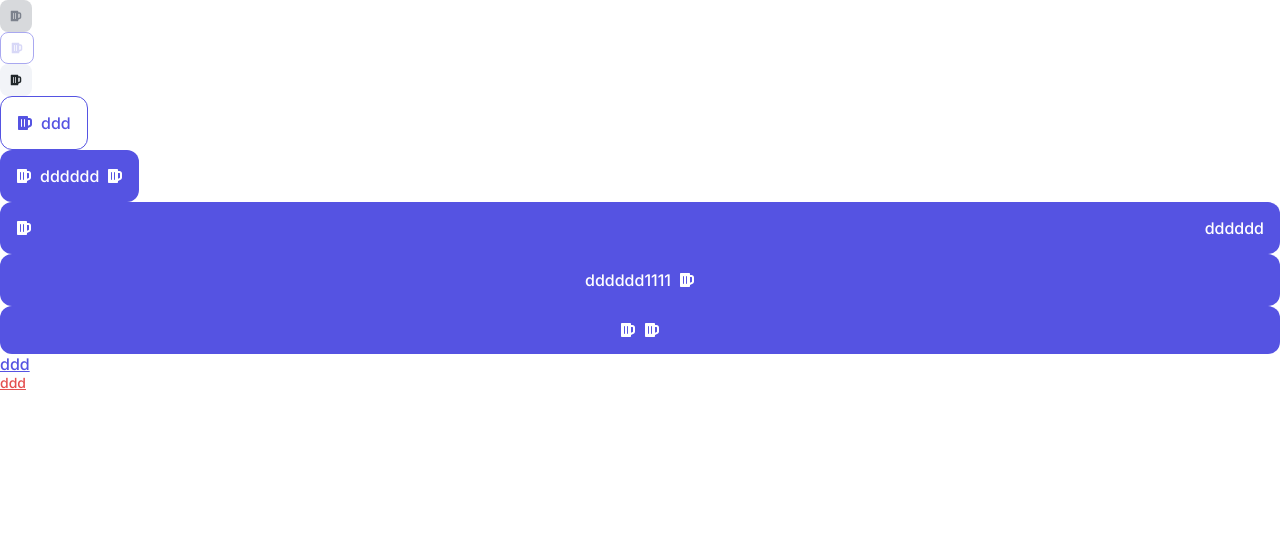
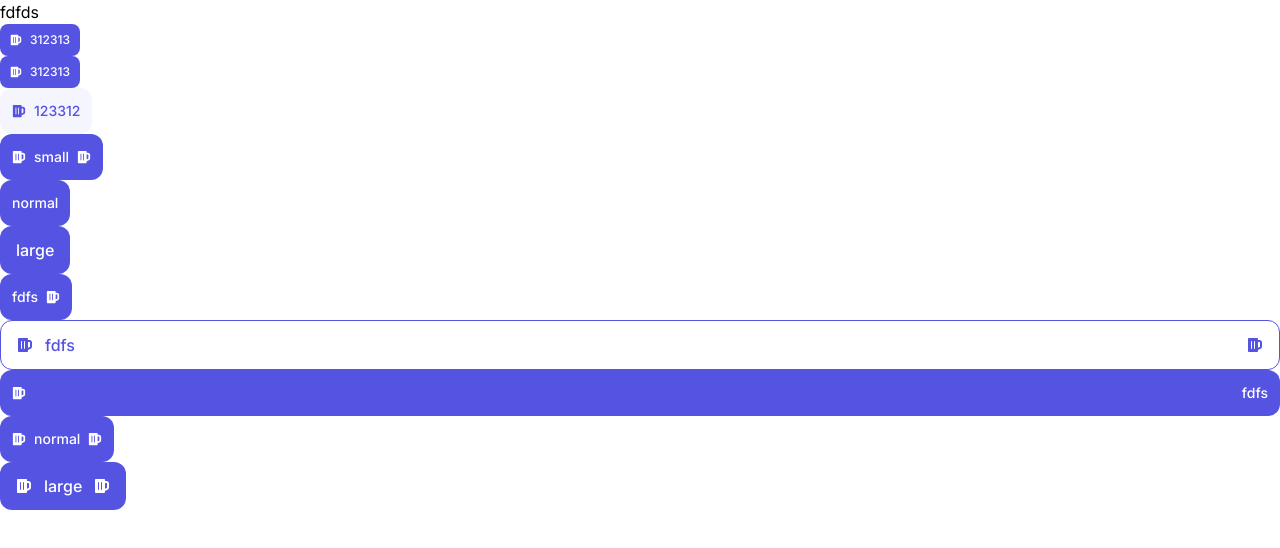
Before and after one commit to minki3/next_practice, a Next.js app: page / in a window 1280 px wide. Shown: the top 548 px of the page. Built offline with nearby package versions, Linux system fonts and the light colour scheme.

Commit message:
Feat:Button컴포넌트 리팩토링

```diff
--- a/src/app/components/ButtonComponent.tsx
+++ b/src/app/components/ButtonComponent.tsx
@@ -1,22 +1,20 @@
 import React, { ReactNode } from "react";
-import LabelButton from "./LabelButton";
-import PrimaryButton from "./PrimaryButton";
-import TextButton from "./TextButton";
+import SmallButton from "./SmallButton";
+import NormalButton from "./NormalButton";
+import LargeButton from "./LargeButton";
 
 interface ButtonComponent {
-  buttonType: "label" | "primary" | "text";
+  size: "small" | "normal" | "large";
   text?: string;
   icon?: ReactNode;
   secondIcon?: ReactNode;
   type?: "primary" | "secondary" | "white";
-  size?: "small" | "normal" | "large";
   disabled?: boolean;
   fullWidth?: boolean;
   align?: "left" | "right";
 }
 
 export default function ButtonComponent({
-  buttonType,
   text,
   icon,
   secondIcon,
@@ -26,36 +24,43 @@ export default function ButtonComponent({
   fullWidth = false,
   align = "left",
 }: ButtonComponent) {
-  const buttonTypeStyle = (buttonType: string) => {
-    switch (buttonType) {
-      case "label":
+  const buttonSize = (size: string) => {
+    switch (size) {
+      case "small":
         return (
-          <LabelButton
+          <SmallButton
             text={text}
             icon={icon}
             disabled={disabled}
             type={type}
           />
         );
-      case "primary":
+      case "normal":
         return (
-          <PrimaryButton
+          <NormalButton
             text={text}
-            type={type}
-            size={size}
             align={align}
             fullWidth={fullWidth}
             icon={icon}
             secondIcon={secondIcon}
             disabled={disabled}
+            type={type}
           />
         );
-      case "text":
+      case "large":
         return (
-          <TextButton text={text} type={type} size={size} disabled={disabled} />
+          <LargeButton
+            text={text}
+            align={align}
+            fulllWidth={fullWidth}
+            icon={icon}
+            secondIcon={secondIcon}
+            disabled={disabled}
+            type={type}
+          />
         );
     }
   };
 
-  return <>{buttonTypeStyle(buttonType)}</>;
+  return <>{buttonSize(size)}</>;
 }
--- a/src/app/components/Introduce.tsx
+++ b/src/app/components/Introduce.tsx
@@ -1,6 +1,6 @@
 import Image from "next/image";
 import Button from "./Button";
-import LabelButton from "./LabelButton";
+import LabelButton from "./SmallButton";
 export default function Introduce() {
   return <nav className=""></nav>;
 }
--- /dev/null
+++ b/src/app/components/LargeButton.tsx
@@ -0,0 +1,72 @@
+import React, { ReactNode } from "react";
+
+interface LargeButtonType {
+  text?: string;
+  type?: "primary" | "secondary" | "white";
+  align?: "left" | "right";
+  fulllWidth?: boolean;
+  icon?: ReactNode;
+  secondIcon?: ReactNode;
+  disabled?: boolean;
+}
+
+export default function LargeButton({
+  text,
+  type = "primary",
+  align = "left",
+  fulllWidth = false,
+  icon,
+  secondIcon,
+  disabled = false,
+}: LargeButtonType) {
+  const primary = "bg-purple400 text-white hover:bg-purple500";
+  const secondary =
+    "bg-white border border-solid border-purple400 text-purple400 hover:bg-purple200 disabled:border-none";
+
+  const buttonColor = (type: string) => {
+    switch (type) {
+      case "primary":
+        return `${primary}`;
+      case "secondary":
+        return `${secondary}`;
+      case "white":
+        throw new Error(`no color : ${type}`);
+    }
+  };
+  const alignButton = (align: string) => {
+    switch (align) {
+      case "left":
+        return "";
+      case "right":
+        return "flex-row-reverse";
+    }
+  };
+  const fullWidthButton = `${
+    fulllWidth
+      ? `w-full ${icon && text ? "justify-between" : "justify-center"}`
+      : `justify-center`
+  }`;
+  return (
+    <button
+      className={`${buttonColor(type)} ${
+        icon && icon ? "gap-[12px]" : ""
+      }  flex disabled:bg-gray200 disabled:text-gray500 items-center l-medium-16 rounded-xl py-[14px] px-[16px] ${alignButton(
+        align
+      )} ${fullWidthButton}`}
+      disabled={disabled}
+    >
+      {secondIcon && secondIcon ? (
+        <div className="flex items-center gap-[12px]">
+          {icon && icon}
+          {text}
+        </div>
+      ) : (
+        <>
+          <span> {icon && icon}</span>
+          <span> {text}</span>
+        </>
+      )}
+      {secondIcon && secondIcon}
+    </button>
+  );
+}
--- a/src/app/components/Navigation.tsx
+++ b/src/app/components/Navigation.tsx
@@ -1,61 +1,61 @@
-import PrimaryButton from "./PrimaryButton";
+import PrimaryButton from "./NormalButton";
 import TextButton from "./TextButton";
-import LabelButton from "./LabelButton";
+import LabelButton from "./SmallButton";
 import { FaBeer } from "@react-icons/all-files/fa/FaBeer";
 import ButtonComponent from "./ButtonComponent";
 
 export default function Navigation() {
   return (
     <div className="">
-      <ButtonComponent buttonType="label" disabled icon=<FaBeer /> />
+      fdfds
+      <ButtonComponent size="small" text="312313" icon=<FaBeer /> />
       <ButtonComponent
-        buttonType="label"
-        type="white"
-        disabled
-        icon=<FaBeer />
-      />
-      <ButtonComponent buttonType="label" type="secondary" icon=<FaBeer /> />
-      <ButtonComponent
-        buttonType="primary"
-        type="secondary"
-        size="large"
-        text="ddd"
+        size="small"
+        type="primary"
+        text="312313"
         icon=<FaBeer />
       />
       <ButtonComponent
-        buttonType="primary"
+        size="normal"
+        type="secondary"
+        text="123312"
+        icon=<FaBeer />
+      />
+      <ButtonComponent
+        size="normal"
+        type="primary"
+        text="small"
+        secondIcon=<FaBeer />
+        icon=<FaBeer />
+      />
+      <ButtonComponent size="normal" text="normal" />
+      <ButtonComponent size="large" text="large" />
+      <ButtonComponent
+        size="normal"
+        text="fdfs"
+        align="right"
+        icon=<FaBeer />
+      />
+      <ButtonComponent
         size="large"
-        text="dddddd"
+        type="secondary"
+        text="fdfs"
+        fullWidth
+        secondIcon=<FaBeer />
+        icon=<FaBeer />
+      />
+      <ButtonComponent size="normal" text="fdfs" fullWidth icon=<FaBeer /> />
+      <ButtonComponent
+        size="normal"
+        text="normal"
         secondIcon=<FaBeer />
         icon=<FaBeer />
       />
       <ButtonComponent
-        buttonType="primary"
         size="large"
-        text="dddddd"
-        fullWidth
+        text="large"
+        secondIcon=<FaBeer />
         icon=<FaBeer />
-      />
-      <ButtonComponent
-        buttonType="primary"
-        size="large"
-        text="dddddd1111"
-        fullWidth
-        secondIcon=<FaBeer />
-      />
-      <ButtonComponent
-        buttonType="primary"
-        size="large"
-        fullWidth
-        icon=<FaBeer />
-        secondIcon=<FaBeer />
-      />
-      <ButtonComponent buttonType="text" text="ddd" />
-      <ButtonComponent
-        buttonType="text"
-        text="ddd"
-        size="small"
-        type="secondary"
       />
     </div>
   );
--- /dev/null
+++ b/src/app/components/NormalButton.tsx
@@ -0,0 +1,73 @@
+import React, { ReactNode } from "react";
+
+interface NormalButtonType {
+  text?: string;
+  align?: "left" | "right";
+  fullWidth?: boolean;
+  icon?: ReactNode;
+  secondIcon?: ReactNode;
+  disabled?: boolean;
+  type?: "primary" | "secondary" | "white";
+}
+
+export default function NormalButton({
+  text,
+  align = "left",
+  fullWidth = false,
+  icon,
+  secondIcon,
+  disabled = false,
+  type = "primary",
+}: NormalButtonType) {
+  const primary = "bg-purple400 text-white hover:bg-purple500  ";
+  const secondary = "bg-purple100 text-purple400 hover:bg-purple200";
+
+  const buttonColor = (type: string) => {
+    switch (type) {
+      case "primary":
+        return ` ${primary}`;
+      case "secondary":
+        return ` ${secondary}`;
+      case "white":
+        throw new Error(`no color : ${type}`);
+    }
+  };
+  const fullWidthButton = `${
+    fullWidth
+      ? `w-full ${icon && text ? "justify-between" : "justify-center"}`
+      : `justify-center`
+  }`;
+
+  const alignButton = (align: string) => {
+    switch (align) {
+      case "left":
+        return "";
+      case "right":
+        return "flex-row-reverse";
+    }
+  };
+
+  return (
+    <button
+      className={`${buttonColor(type)} flex ${
+        icon && icon ? "gap-[8px]" : ""
+      } disabled:bg-gray200 disabled:text-gray500 items-center l-medium-14 rounded-xl py-[14px] px-[12px] ${alignButton(
+        align
+      )} ${fullWidthButton}`}
+      disabled={disabled}
+    >
+      {secondIcon && secondIcon ? (
+        <div className="flex items-center gap-[8px]">
+          {icon && icon}
+          {text}
+        </div>
+      ) : (
+        <>
+          <span> {icon && icon}</span>
+          <span> {text}</span>
+        </>
+      )}
+      {secondIcon && secondIcon}
+    </button>
+  );
+}
--- a/src/app/components/PrimaryButton.tsx
+++ /dev/null
@@ -1,82 +0,0 @@
-import React, { ReactNode } from "react";
-
-interface primaryButtonType {
-  text?: string;
-  type?: "primary" | "secondary" | "white";
-  size?: "small" | "normal" | "large";
-  align?: "left" | "right";
-  fullWidth?: boolean;
-  icon?: ReactNode;
-  secondIcon?: ReactNode;
-  disabled?: boolean;
-}
-
-export default function PrimaryButton({
-  text,
-  type = "primary",
-  size = "normal",
-  align = "left",
-  fullWidth = false,
-  icon,
-  secondIcon,
-  disabled = false,
-}: primaryButtonType) {
-  const ButtonColor = "bg-purple400 text-white hover:bg-purple500  ";
-  const normalSubtle = "bg-purple100 text-purple400 hover:bg-purple200";
-  const largeSubtle =
-    "bg-white border border-solid border-purple400 text-purple400 hover:bg-purple200 disabled:border-none";
-
-  const primaryButtonSize = (size: string) => {
-    switch (size) {
-      case "normal":
-        return `l-medium-14 rounded-xl py-[14px] px-[16px]  ${
-          type !== "primary" ? normalSubtle : ButtonColor
-        }`;
-      case "large":
-        return `l-medium-16 rounded-xl py-[16px] px-[16px]  ${
-          type !== "primary" ? largeSubtle : ButtonColor
-        }`;
-      case "small":
-        throw new Error(`no size : ${size}`);
-    }
-  };
-  const fullWidthButton = `${
-    fullWidth
-      ? `w-full ${icon && text ? "justify-between" : "justify-center"}`
-      : `justify-center`
-  }`;
-
-  const alignButton = (align: string) => {
-    switch (align) {
-      case "left":
-        return "";
-      case "right":
-        return "flex-row-reverse";
-    }
-  };
-
-  return (
-    <button
-      className={`${primaryButtonSize(
-        size
-      )} flex gap-[8px] disabled:bg-gray200 disabled:text-gray500 items-center ${alignButton(
-        align
-      )} ${fullWidthButton}`}
-      disabled={disabled}
-    >
-      {secondIcon && secondIcon ? (
-        <div className="flex items-center gap-[8px]">
-          {icon && icon}
-          {text}
-        </div>
-      ) : (
-        <>
-          <span> {icon && icon}</span>
-          <span> {text}</span>
-        </>
-      )}
-
-      {secondIcon && secondIcon}
-    </button>
-  );
-}
--- a/src/app/components/LabelButton.tsx
+++ b/src/app/components/SmallButton.tsx
@@ -7,7 +7,7 @@ interface LabelButtonType {
   disabled?: boolean;
 }
 
-export default function LabelButton({
+export default function SmallButton({
   type = "primary",
   text,
   icon,
@@ -25,8 +25,6 @@ export default function LabelButton({
         throw new Error(`no type : ${type}`);
     }
   };
-  // const iconOnlyStyle = "p-[8px] gap-[8px] shrink-0 rounded";
-  // const textOnlyStyle = `flex p-[12px] justify-center gap-[10px] shrink-0 rounded-lg`;
 
   return (
     <button
--- a/src/app/components/TextButton.tsx
+++ b/src/app/components/TextButton.tsx
@@ -19,6 +19,8 @@ export default function textButton({
         return "text-purple400 hover:text-purple600";
       case "secondary":
         return "text-red";
+      case "white":
+        throw new Error(`no color : ${type}`);
     }
   };
   const textButtonSize = (size: string) => {
```
